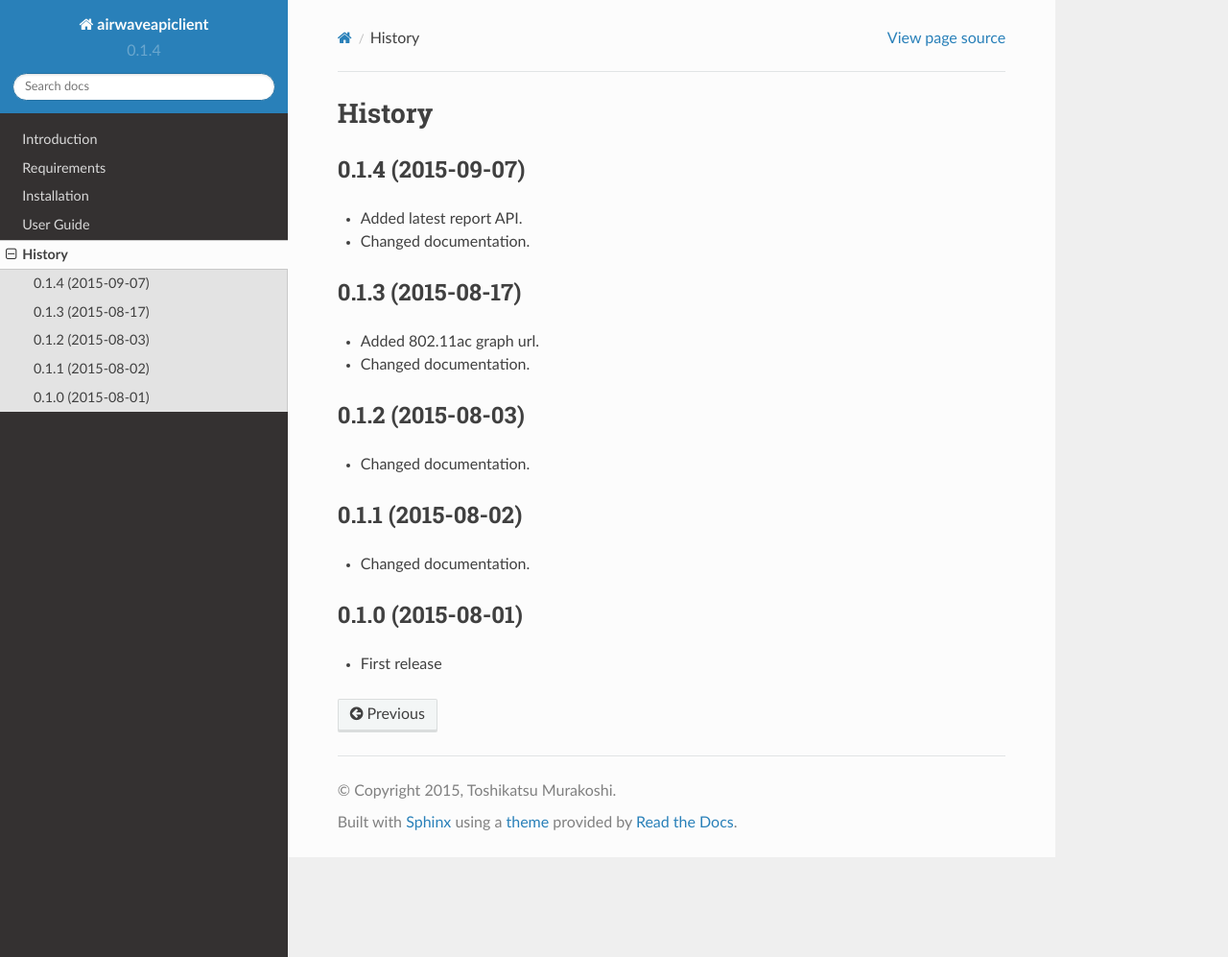
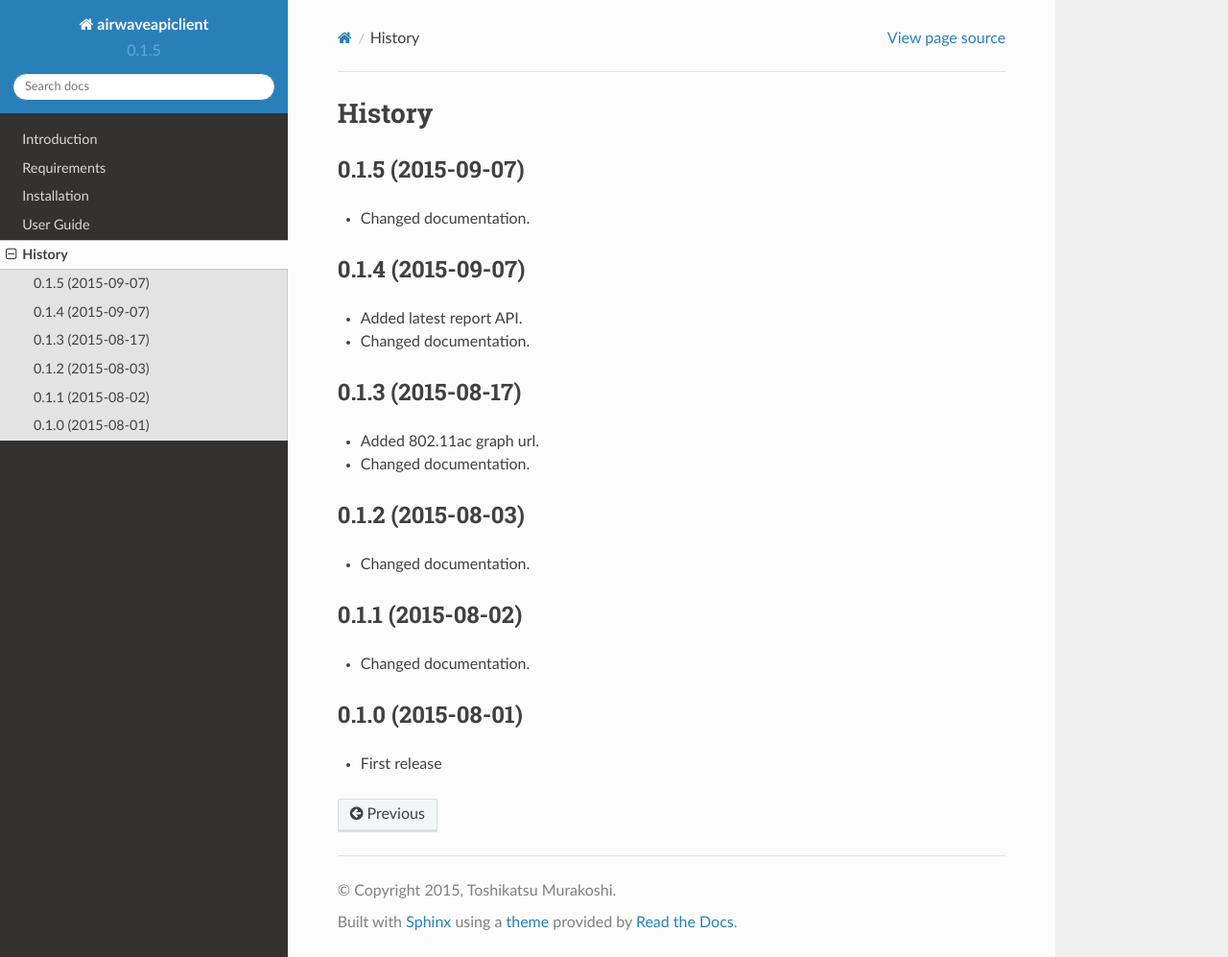
Before and after one commit to mtoshi/airwaveapiclient, a Sphinx documentation site: the page built from docs/source/history.rst, in a window 1280 px wide and 997 px high. Shown: the whole window at 96% size. Built offline with Sphinx 7.4.7 and the Read the Docs theme 2.0.0, drawn with Linux system fonts in a browser that asks for light colours.

Commit message:
Ver 0.1.5

```diff
--- a/docs/source/conf.py
+++ b/docs/source/conf.py
@@ -65,9 +65,9 @@ author = 'Toshikatsu Murakoshi'
 # built documents.
 #
 # The short X.Y version.
-version = '0.1.4'
+version = '0.1.5'
 # The full version, including alpha/beta/rc tags.
-release = '0.1.4'
+release = '0.1.5'
 
 # The language for content autogenerated by Sphinx. Refer to documentation
 # for a list of supported languages.
--- a/docs/source/history.rst
+++ b/docs/source/history.rst
@@ -1,5 +1,9 @@
 History
 ============
+
+0.1.5 (2015-09-07)
+------------------
+* Changed documentation.
 
 0.1.4 (2015-09-07)
 ------------------
--- a/setup.py
+++ b/setup.py
@@ -62,7 +62,7 @@ with open('requirements.txt', 'w') as _file:
 
 setup(
     name="airwaveapiclient",
-    version="0.1.4",
+    version="0.1.5",
     description='Aruba Networks AirWave API Client.',
     long_description=README,
     author='Toshikatsu Murakoshi',
```
